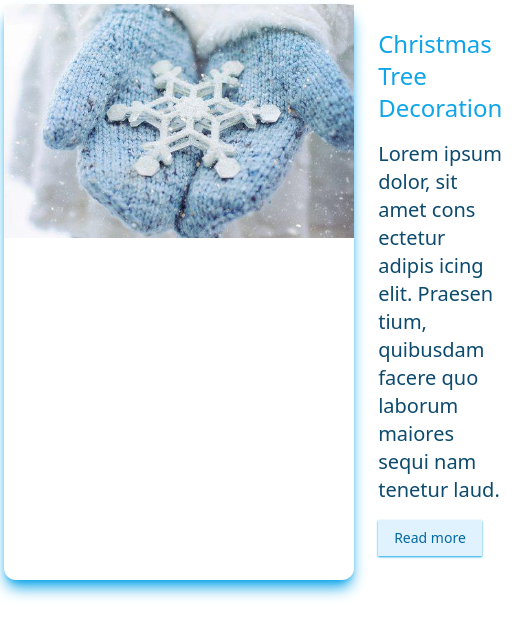
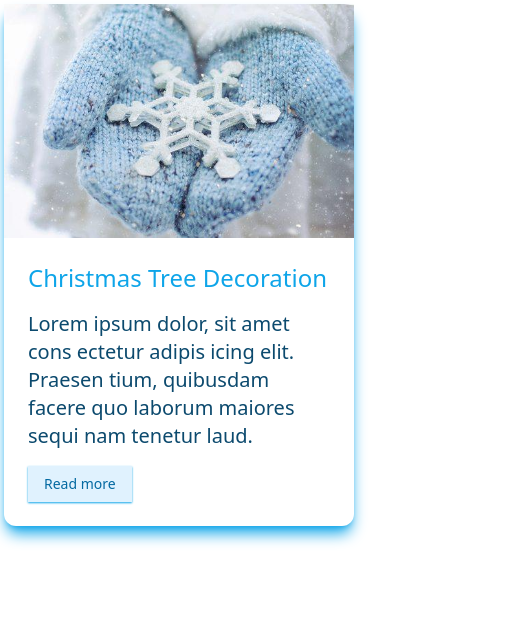
Before and after one commit to fataranto/prova_practica_uf1843, a plain HTML site: page exercici2/index.html in a window 390 px wide. Shown: the whole page, 526 px wide, since content can reach past the window. Drawn offline with nearby package versions, Linux system fonts and the light colour scheme.

Commit message:
ex 2 finalizado

```diff
--- a/exercici2/index.html
+++ b/exercici2/index.html
@@ -9,7 +9,7 @@
 </head>
 
 <body class="p-1">
-    <div class= "flex justify-between w-11/12 rounded-xl bg-white shadow-lg shadow-sky-500">
+    <div class= "flex flex-col md:flex-row justify-between w-11/12 rounded-xl bg-white shadow-lg shadow-sky-500">
         <img class="h-full" src="snowflake.jpg" alt="snowflake" />
         <div class="p-6 text-xl text-sky-900 font-light">
             <h4 class="text-2xl	text-sky-500 pb-4">
```
